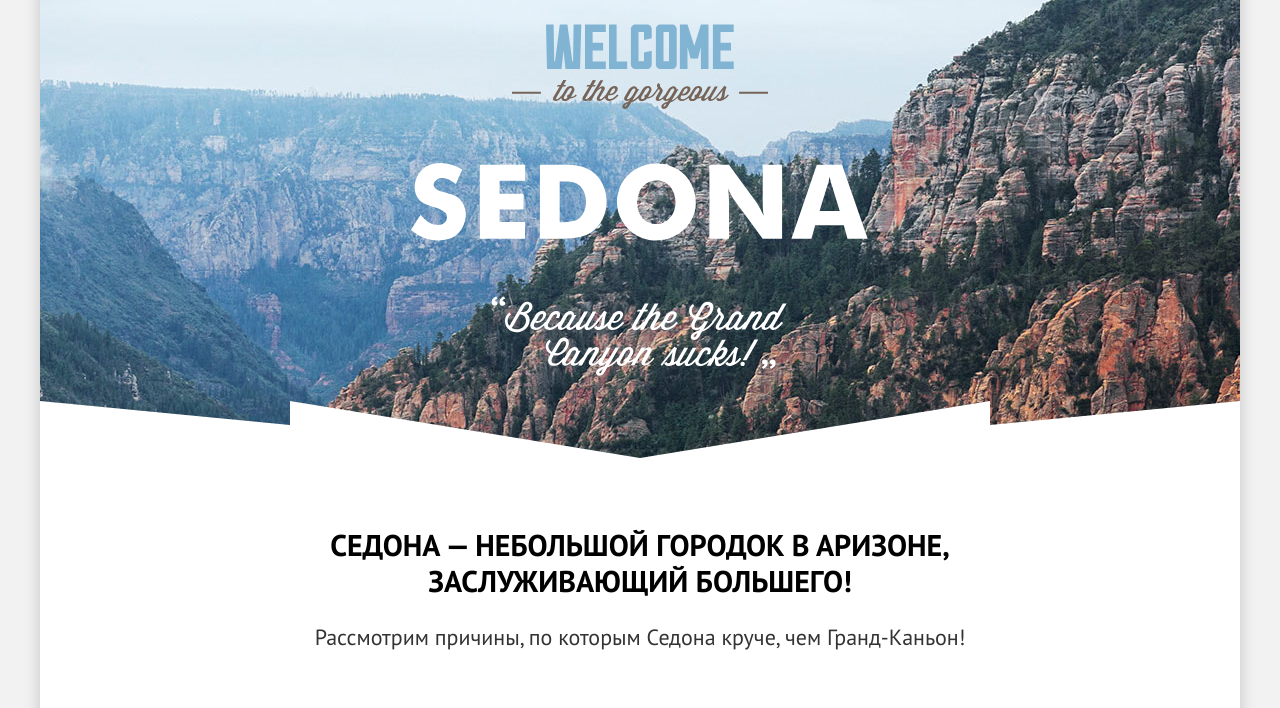
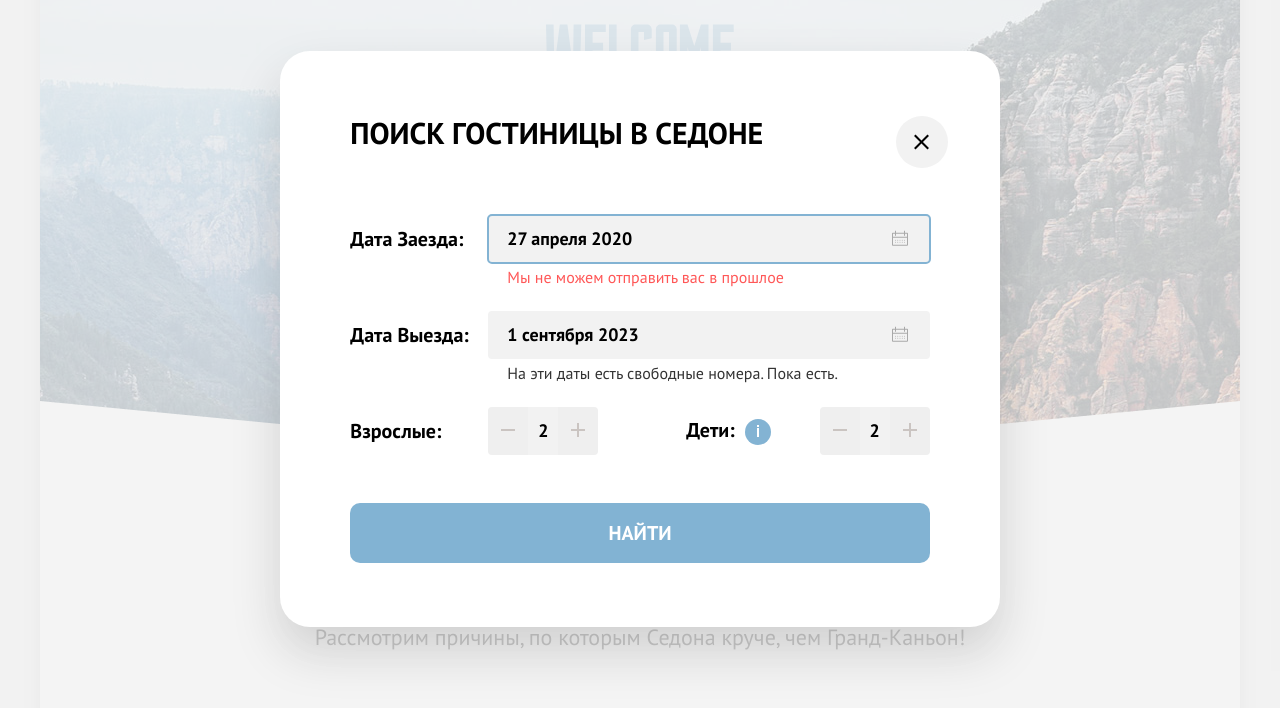
Before and after one commit to gerry2923/1307951-sedona-2, a website: page index.html in a window 1280 px wide. Shown: the part 92-800 px from the top of the page. Drawn offline with Linux system fonts and the light colour scheme.

Commit message:
Изменяет placeholder в модальном окне

```diff
--- a/index.html
+++ b/index.html
@@ -170,7 +170,7 @@
           <p class="search__title title title--uppercase">Заинтересовались?</p>
           <p class="search__subtitle subtitle">Укажите предполагаемые даты поездки,<br>и мы покажем вам лучшие
             предложения гостиниц в Седоне</p>
-          <button class="search__button button button--big button--link" onclick="openModal()">поиск гостиницы в седоне</button>
+          <button class="search__button button button--big button--link">поиск гостиницы в седоне</button>
         </section>
 
         <section class="subscribe">
@@ -253,7 +253,7 @@
 
     <!-- Для отображения модального окна нужно удалить класс hide-element -->
 
-    <div class="modal hide-element">
+    <div class="modal ">
       <div class="modal__container">
 
         <button class="modal__close-button" type="button">
@@ -267,7 +267,7 @@
 
             <label class="form__label label label--check-in" for="check-in-date">Дата заезда:</label>
             <p class="form__input-container input">
-              <input class="form__input input__check-in" type="text" id="check-in-date" name="check-in-date" value="27 апреля 2020" placeholder="27 апреля 2020" autofocus required>
+              <input class="form__input input__check-in" type="text" id="check-in-date" name="check-in-date" value="27 апреля 2020" placeholder="Укажите дату" autofocus required>
               <span class="visually-hidden">Введите дату заезда в гостиницу</span>
               <span class="input__message input__message--error">Мы не можем отправить вас в прошлое</span>
 
@@ -313,7 +313,7 @@
 
             <label class="form__label label label--check-out" for="check-out-date">Дата выезда:</label>
             <p class="form__input-container input">
-              <input class="form__input input__check-out" type="text" name="check-out-date" id="check-out-date" value="1 сентября 2023" placeholder="1 сентября 2023" required>
+              <input class="form__input input__check-out" type="text" name="check-out-date" id="check-out-date" value="1 сентября 2023" placeholder="Укажите дату" required>
               <span class="visually-hidden">Введите дату выезда из гостиницы</span>
               <span class="input__message input__message--info">На эти даты есть свободные номера. Пока есть.</span>
               <svg class="input__icon input__icon--calendar" width="20" height="21" viewBox="0 0 20 21" fill="none"
--- a/styles/style.css
+++ b/styles/style.css
@@ -1725,8 +1725,7 @@ html {
 /* modal */
 .modal {
   position: fixed;
-  top: 0;
-  left: 0;
+  inset: 0;
   display: -webkit-box;
   display: -ms-flexbox;
   display: flex;
@@ -1743,6 +1742,7 @@ html {
   position: relative;
   top: 31px;
   min-width: 717px;
+  max-width: 1000px;
   padding: 64px 70px;
   margin: auto;
   background-color: #ffffff;
@@ -2065,7 +2065,6 @@ html {
   border-radius: 10px;
   -webkit-box-shadow: 0 15px 30px 0 rgba(0, 0, 0, 0.3);
           box-shadow: 0 15px 30px 0 rgba(0, 0, 0, 0.3);
-  /* overflow-y: scroll; */
 }
 
 .tooltip__info::before {
```
Also changed, not shown: catalog.html (+4 -4 lines).
